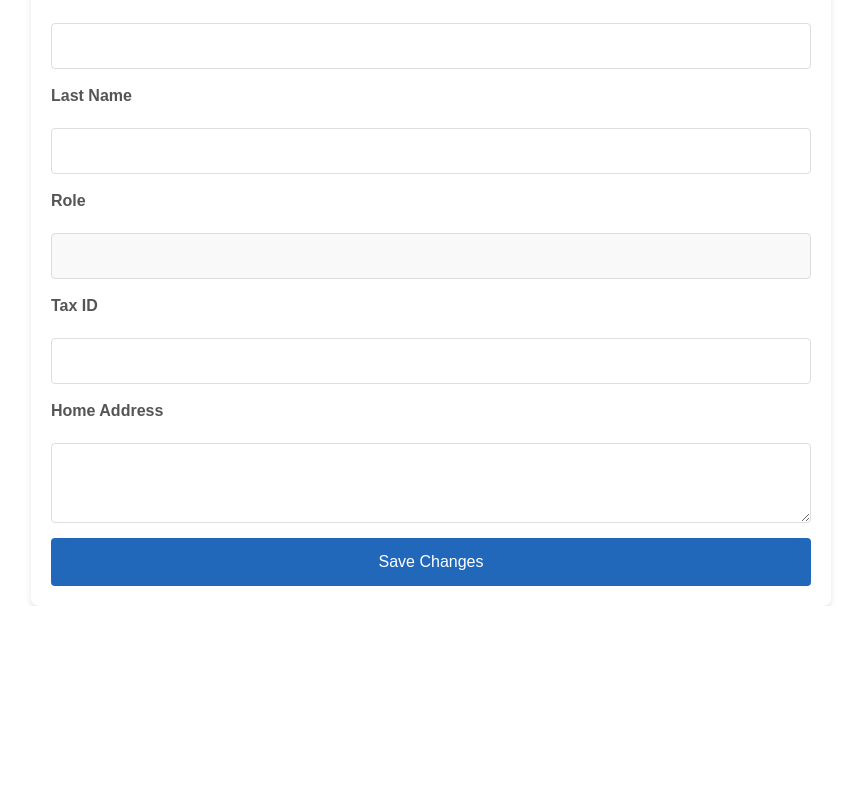
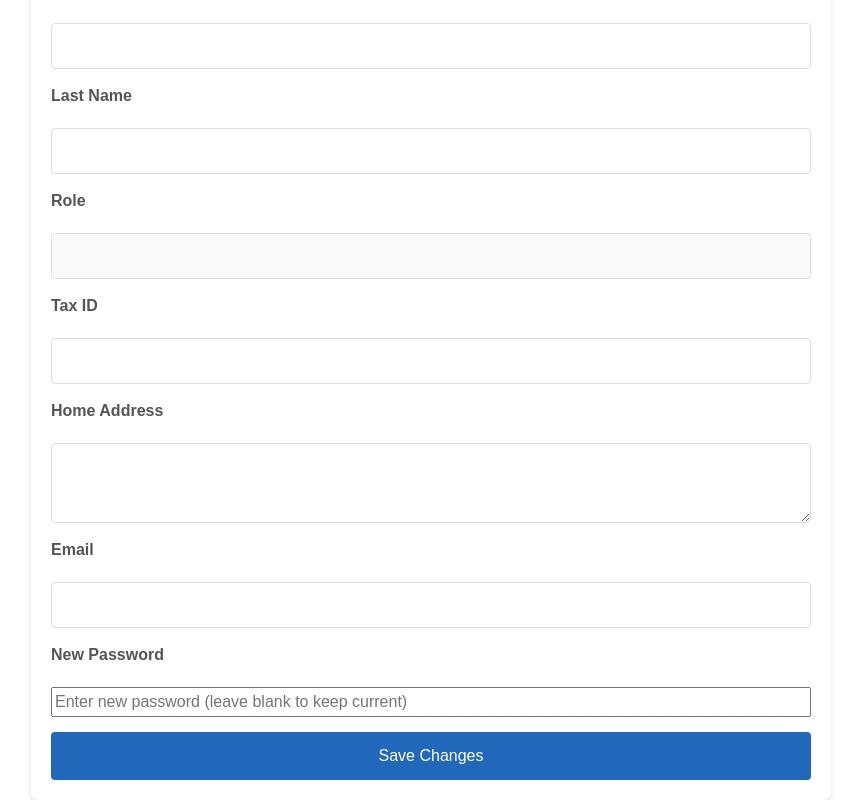
Before and after one commit to Eren-Kucukkurt/Music-Shop, a React (Create React App) app in the folder myproject/frontend/: page /profile in a window 1280 px wide. Shown: the part 301-1101 px from the top of the page, without its empty margins (209-1070 px from the left). Before the commit the page ends 907 px from the top, so only its background shows below. Built offline with nearby package versions, Linux system fonts and the light colour scheme; no server answers.

Commit message:
Profile page has email and password now, password can be updated.

```diff
--- a/myproject/frontend/src/components/ProfilePage.js
+++ b/myproject/frontend/src/components/ProfilePage.js
@@ -10,6 +10,8 @@ const ProfilePage = () => {
     role: '',
     tax_id: '',
     home_address: '',
+    email: '',
+    password: '',
   });
 
   const [feedback, setFeedback] = useState(null);
@@ -21,7 +23,7 @@ const ProfilePage = () => {
         const headers = { Authorization: `Bearer ${token}` };
 
         const response = await axios.get('http://localhost:8000/api/profile/', { headers });
-        setProfile(response.data); // Ensure the response format matches the new backend
+        setProfile(response.data);
       } catch (error) {
         console.error('Error fetching profile:', error);
       }
@@ -110,6 +112,25 @@ const ProfilePage = () => {
           onChange={handleChange}
         ></textarea>
 
+        <label htmlFor="email">Email</label>
+        <input
+          type="email"
+          id="email"
+          name="email"
+          value={profile.email}
+          onChange={handleChange}
+          required
+        />
+
+        <label htmlFor="password">New Password</label>
+        <input
+          type="password"
+          id="password"
+          name="password"
+          placeholder="Enter new password (leave blank to keep current)"
+          onChange={handleChange}
+        />
+
         <button type="submit">Save Changes</button>
       </form>
     </div>
```
Also changed, not shown: 2 other files (tests, documents, lock files or other folders). Lines whose indentation alone changed are shown as unchanged.
